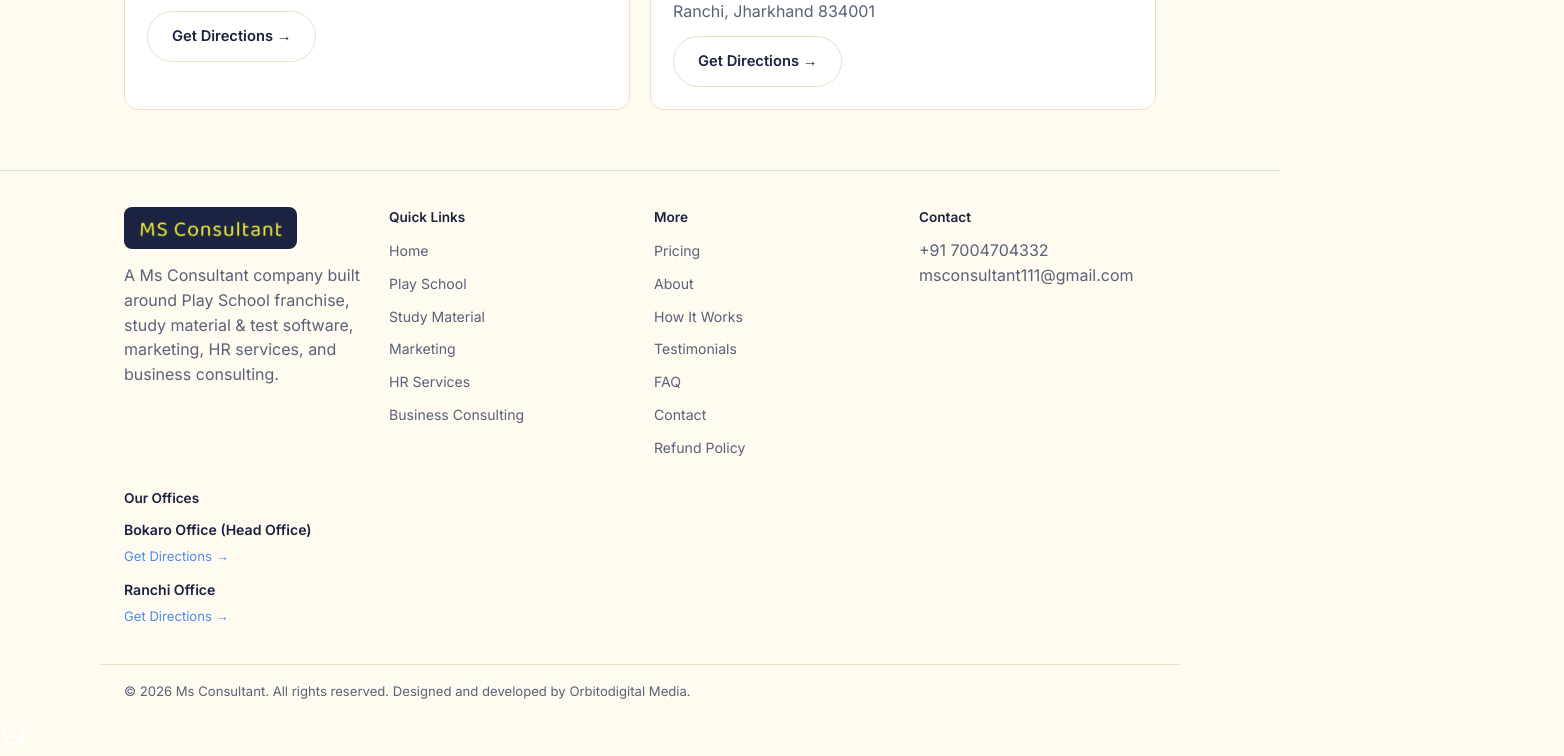
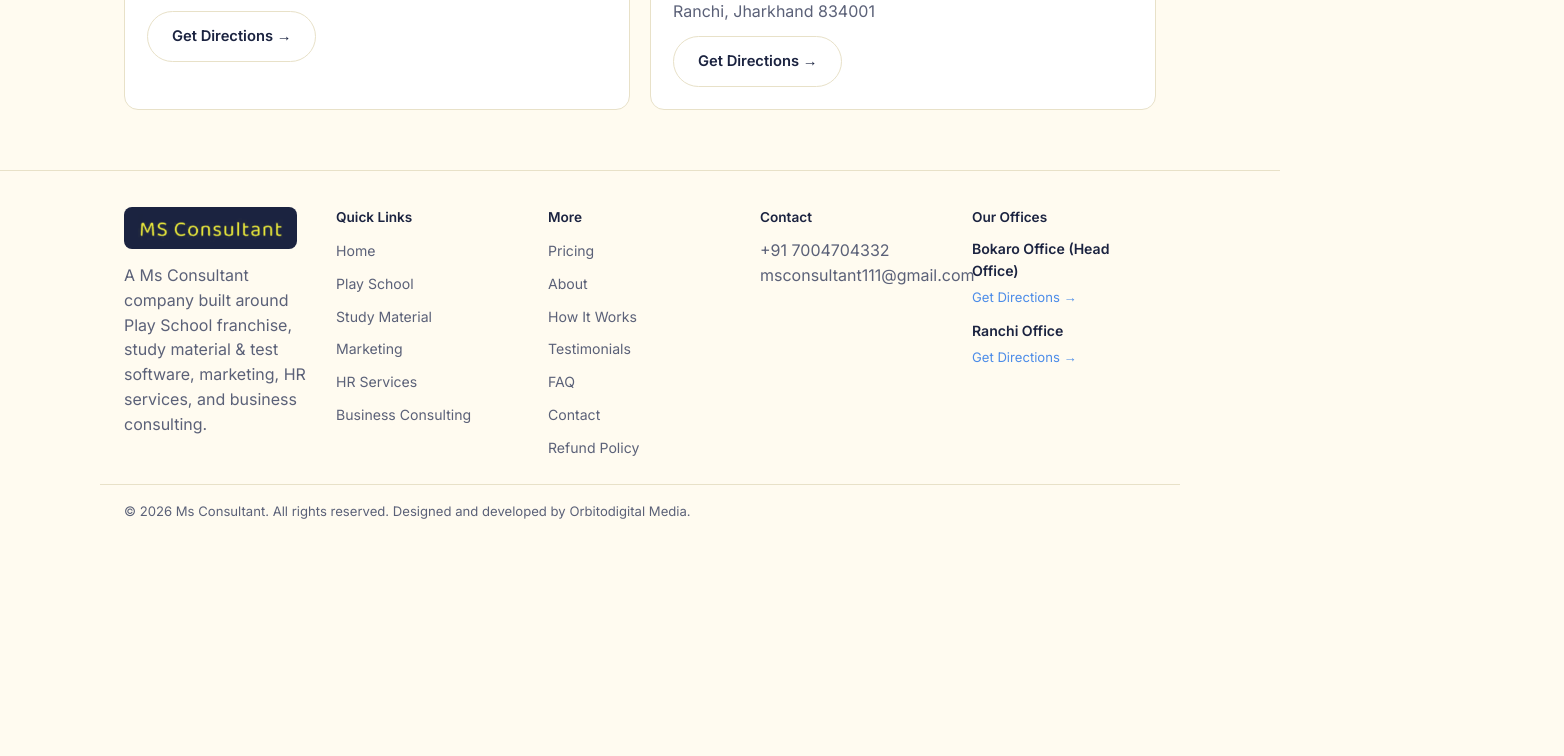
Before and after one commit to Deepak172003/MS_Consultant, a React (Vite) app: page /MS_Consultant/contact in a window 1280 px wide. Shown: the part 1769-2525 px from the top of the page, 1564 px wide, since content can reach past the window. After the commit the page ends 2310 px from the top, so only its background shows below. Built offline with nearby package versions, Linux system fonts and the light colour scheme.

Commit message:
Update App.css

```diff
--- a/src/App.css
+++ b/src/App.css
@@ -267,15 +267,8 @@ section { padding: 60px 0; }
 }
 .contact-form select:focus { outline: none; border-color: var(--accent2); }
 .radio-row { display: flex; flex-wrap: wrap; gap: 10px 20px; padding: 6px 0 2px; }
-/* ".contact-form label" (class+element, further down the file) otherwise
-   wins this tie too and forces display:block, same cascade issue as the
-   input rule above. */
-.contact-form .radio-option { display: flex; align-items: center; gap: 7px; font-size: .9rem; color: var(--text); margin: 0; }
-/* Higher specificity than ".contact-form input" on purpose — otherwise that
-   rule's width:100% wins the cascade tie (equal specificity, later in file)
-   and stretches the radio/checkbox to fill the row, pushing its label text
-   onto the next line. */
-.contact-form .radio-option input { width: 15px; height: 15px; flex: none; accent-color: var(--accent2); }
+.radio-option { display: flex; align-items: center; gap: 7px; font-size: .9rem; color: var(--text); margin: 0; }
+.radio-option input { width: 15px; height: 15px; accent-color: var(--accent2); }
 .form-error { color: #C24444; font-size: .85rem; margin-top: 10px; }
 .contact-form button:disabled { opacity: .6; cursor: not-allowed; transform: none; }
 .form-whatsapp-fallback { border-top: 1px solid var(--line); margin-top: 24px; padding-top: 18px; }
@@ -329,17 +322,7 @@ section { padding: 60px 0; }
 
 /* Footer */
 .site-footer { border-top: 1px solid var(--line); padding: 36px 0 20px; }
-
-/* FIX: wider min column so the email fits on one line on large screens */
-.footer-grid { display: grid; grid-template-columns: repeat(auto-fit, minmax(190px, 1fr)); gap: 28px; }
-
-/* FIX: lets grid columns shrink instead of overflowing into the next column */
-.footer-grid > * { min-width: 0; }
-
-/* FIX: long emails/links wrap inside their column instead of overlapping */
-.site-footer a,
-.site-footer p { overflow-wrap: anywhere; }
-
+.footer-grid { display: grid; grid-template-columns: repeat(auto-fit, minmax(150px, 1fr)); gap: 28px; }
 .site-footer h4 { font-size: .85rem; margin-bottom: 10px; }
 .footer-links { list-style: none; display: flex; flex-direction: column; gap: 8px; }
 .footer-links a { color: var(--sub); font-size: .88rem; }
@@ -350,6 +333,14 @@ section { padding: 60px 0; }
 .footer-directions:hover { text-decoration: underline; }
 .footer-directions-pending { font-size: .8rem; }
 .copyright { margin-top: 24px; padding-top: 16px; border-top: 1px solid var(--line); font-size: .82rem; color: var(--sub); }
+
+/* WhatsApp floating button */
+.wa-float {
+  position: fixed; bottom: 22px; right: 22px; z-index: 60;
+  width: 58px; height: 58px; border-radius: 50%; background: #25D366;
+  display: flex; align-items: center; justify-content: center;
+  box-shadow: 0 8px 20px rgba(27,35,64,.28);
+}
 
 /* Inline links inside body copy */
 .panel-card p a { color: var(--accent2); font-weight: 600; }
```
